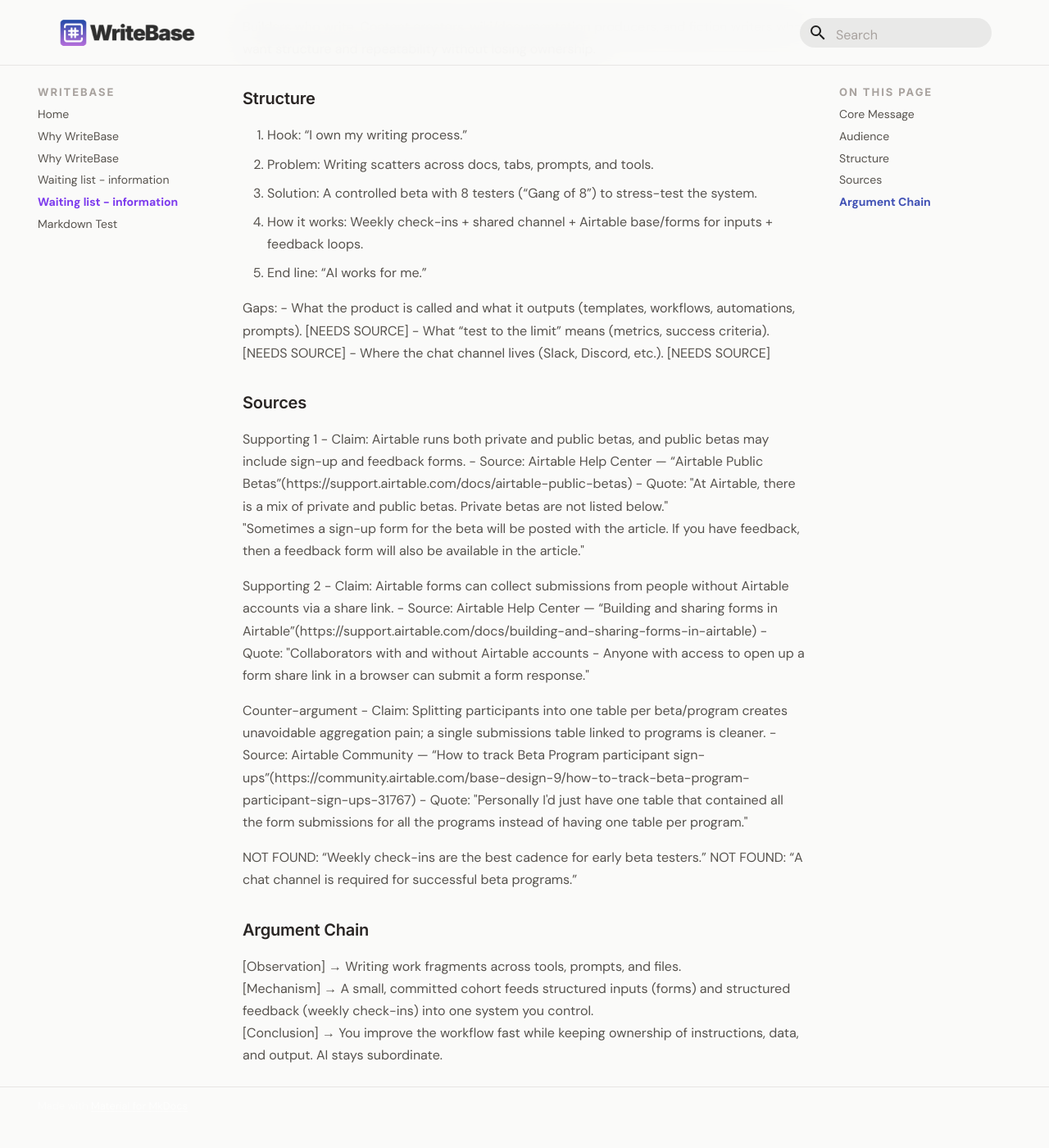
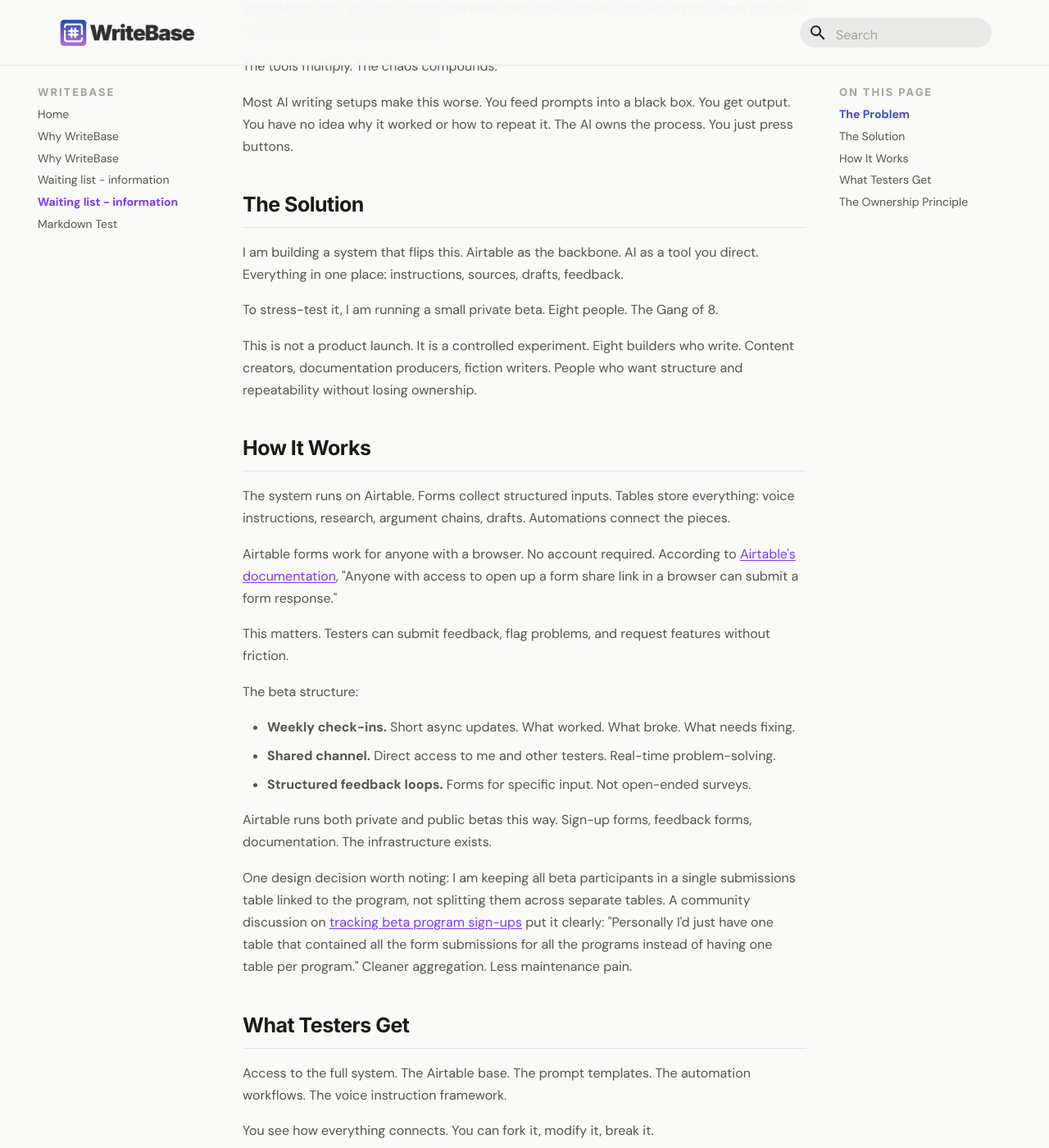
Before and after one commit to larssonhthomas-afk/writebase-docs, an MkDocs documentation site: the page built from docs/20waiting-list---information.md, in a window 1280 px wide and 1400 px high, scrolled down 371 px. Shown: the whole window at 82% size. Built offline with MkDocs 1.6.1 and Material for MkDocs 9.7.7, drawn with Linux system fonts in a browser that asks for light colours; some web fonts are replaced; before the commit the page ends 1742 px from its top, so only the background shows below that; some of the changed text lies outside the part shown.

Commit message:
Update 20waiting-list---information.md

```diff
--- a/docs/20waiting-list---information.md
+++ b/docs/20waiting-list---information.md
@@ -4,46 +4,62 @@ title: "Waiting list - information"
 nav_order: 20
 ---
 
-### Core Message
-A small “Gang of 8” beta turns a messy writing workflow into a system you control, with Airtable as the backbone and AI as a tool you direct.
+# I Own My Writing Process
 
-### Audience
-Builders who write.
-Content creators, wiki/documentation producers, and fiction writers who want structure and repeatability without losing ownership.
+What if you could stop renting your workflow and start owning it.
 
-### Structure
-1. Hook: “I own my writing process.”
-2. Problem: Writing scatters across docs, tabs, prompts, and tools.
-3. Solution: A controlled beta with 8 testers (“Gang of 8”) to stress-test the system.
-4. How it works: Weekly check-ins + shared channel + Airtable base/forms for inputs + feedback loops.
-5. End line: “AI works for me.”
+## The Problem
 
-Gaps:
-- What the product is called and what it outputs (templates, workflows, automations, prompts). [NEEDS SOURCE]
-- What “test to the limit” means (metrics, success criteria). [NEEDS SOURCE]
-- Where the chat channel lives (Slack, Discord, etc.). [NEEDS SOURCE]
+Writing scatters. Docs pile up in one folder. Prompts live in another. AI outputs land somewhere else. You copy-paste between tabs, lose context, and rebuild the same structure every time you start a new piece.
 
-### Sources
-Supporting 1
-- Claim: Airtable runs both private and public betas, and public betas may include sign-up and feedback forms.
-- Source: Airtable Help Center — “Airtable Public Betas”(https://support.airtable.com/docs/airtable-public-betas)
-- Quote: "At Airtable, there is a mix of private and public betas. Private betas are not listed below."
-  "Sometimes a sign-up form for the beta will be posted with the article. If you have feedback, then a feedback form will also be available in the article."
+The tools multiply. The chaos compounds.
 
-Supporting 2
-- Claim: Airtable forms can collect submissions from people without Airtable accounts via a share link.
-- Source: Airtable Help Center — “Building and sharing forms in Airtable”(https://support.airtable.com/docs/building-and-sharing-forms-in-airtable)
-- Quote: "Collaborators with and without Airtable accounts - Anyone with access to open up a form share link in a browser can submit a form response."
+Most AI writing setups make this worse. You feed prompts into a black box. You get output. You have no idea why it worked or how to repeat it. The AI owns the process. You just press buttons.
 
-Counter-argument
-- Claim: Splitting participants into one table per beta/program creates unavoidable aggregation pain; a single submissions table linked to programs is cleaner.
-- Source: Airtable Community — “How to track Beta Program participant sign-ups”(https://community.airtable.com/base-design-9/how-to-track-beta-program-participant-sign-ups-31767)
-- Quote: "Personally I'd just have one table that contained all the form submissions for all the programs instead of having one table per program."
+## The Solution
 
-NOT FOUND: “Weekly check-ins are the best cadence for early beta testers.”
-NOT FOUND: “A chat channel is required for successful beta programs.”
+I am building a system that flips this. Airtable as the backbone. AI as a tool you direct. Everything in one place: instructions, sources, drafts, feedback.
 
-### Argument Chain
-[Observation] → Writing work fragments across tools, prompts, and files.
-[Mechanism] → A small, committed cohort feeds structured inputs (forms) and structured feedback (weekly check-ins) into one system you control.
-[Conclusion] → You improve the workflow fast while keeping ownership of instructions, data, and output. AI stays subordinate.
+To stress-test it, I am running a small private beta. Eight people. The Gang of 8.
+
+This is not a product launch. It is a controlled experiment. Eight builders who write. Content creators, documentation producers, fiction writers. People who want structure and repeatability without losing ownership.
+
+## How It Works
+
+The system runs on Airtable. Forms collect structured inputs. Tables store everything: voice instructions, research, argument chains, drafts. Automations connect the pieces.
+
+Airtable forms work for anyone with a browser. No account required. According to [Airtable's documentation](https://support.airtable.com/docs/building-and-sharing-forms-in-airtable), "Anyone with access to open up a form share link in a browser can submit a form response."
+
+This matters. Testers can submit feedback, flag problems, and request features without friction.
+
+The beta structure:
+
+- **Weekly check-ins.** Short async updates. What worked. What broke. What needs fixing.
+- **Shared channel.** Direct access to me and other testers. Real-time problem-solving.
+- **Structured feedback loops.** Forms for specific input. Not open-ended surveys.
+
+Airtable runs both private and public betas this way. Sign-up forms, feedback forms, documentation. The infrastructure exists.
+
+One design decision worth noting: I am keeping all beta participants in a single submissions table linked to the program, not splitting them across separate tables. A community discussion on [tracking beta program sign-ups](https://community.airtable.com/base-design-9/how-to-track-beta-program-participant-sign-ups-31767) put it clearly: "Personally I'd just have one table that contained all the form submissions for all the programs instead of having one table per program." Cleaner aggregation. Less maintenance pain.
+
+## What Testers Get
+
+Access to the full system. The Airtable base. The prompt templates. The automation workflows. The voice instruction framework.
+
+You see how everything connects. You can fork it, modify it, break it.
+
+In return, I need honest feedback. What confuses you. What slows you down. What you wish existed.
+
+Eight people is small by design. Enough to surface real problems. Small enough to iterate fast.
+
+## The Ownership Principle
+
+Every piece of this system stays under your control.
+
+Your voice instructions. Your data. Your output. The AI follows your rules. It does not set them.
+
+Most writing tools hide the machinery. You cannot see the prompts. You cannot adjust the logic. You cannot export your setup and run it somewhere else.
+
+This system exposes everything. You own the instructions. You own the process. You can rebuild it without me.
+
+AI works for me. Not the other way around.
```
